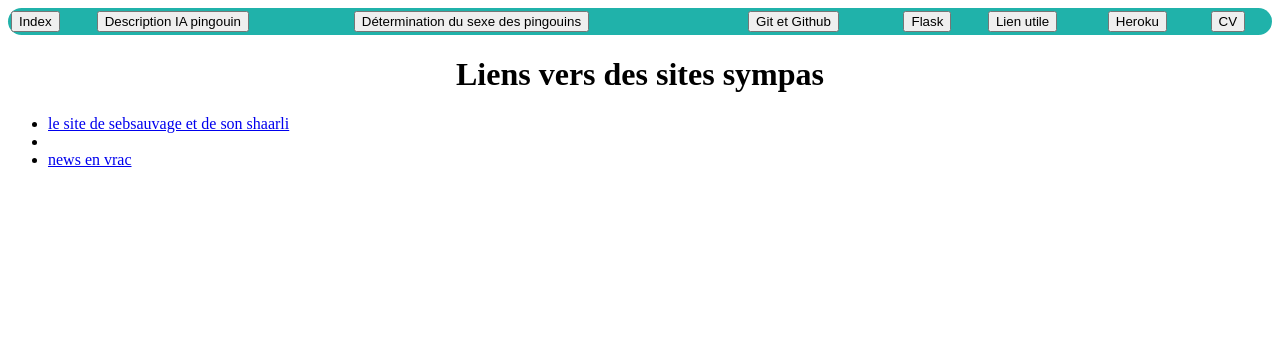
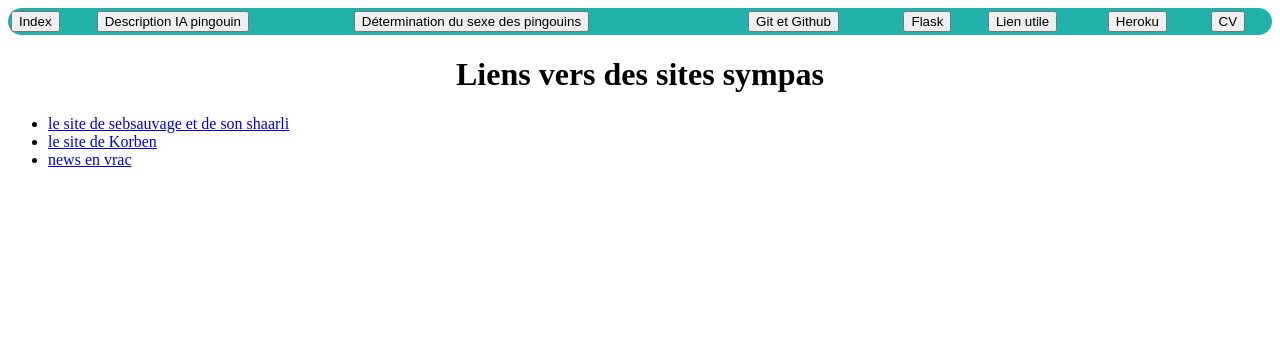
Before and after one commit to barrmath/web_pingouin, a Flask app: page /liens/ in a window 1280 px wide. Shown: the top 353 px of the page. Run offline with Flask 3, Linux system fonts and the light colour scheme.

Commit message:
rajout du lien de korben.info dans lien_utile

```diff
--- a/pingouin_app/templates/liens_utile.html
+++ b/pingouin_app/templates/liens_utile.html
@@ -7,7 +7,7 @@
         <p>
         <ul>
             <li><a href="www.sebsauvage.net">le site de sebsauvage et de son shaarli</a></li>
-            <li><a href="https://korben.info/"></a></li>
+            <li><a href="https://korben.info/">le site de Korben</a></li>
             <li><a href="www.phoenixjp.net">news en vrac</a></li>
         </ul>
         <p>
```
